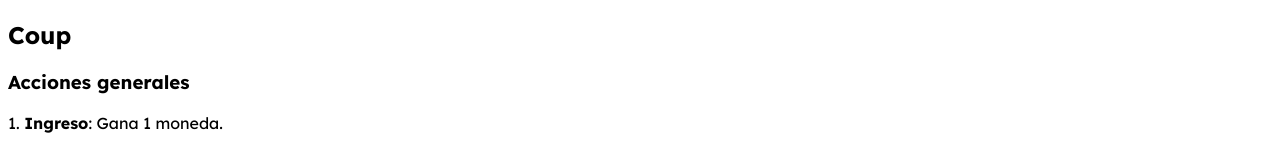
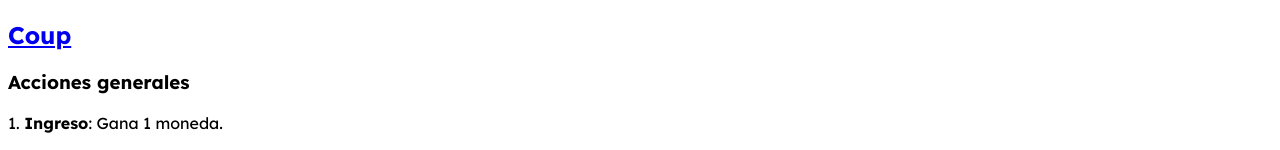
Before and after one commit to luiscastro193/coup, a plain HTML site: page index.html in a window 1280 px wide. Shown: the top 150 px of the page. Drawn offline with Linux system fonts and the light colour scheme.

Commit message:
Quick sharing

```diff
--- a/index.html
+++ b/index.html
@@ -23,7 +23,7 @@
 	</style>
 </head>
 <body>
-	<h2>Coup</h2>
+	<h2><a href="https://luiscastro193.github.io/qr-generator/#https%3A%2F%2Fluiscastro193.github.io%2Fcoup%2F" target="_blank" rel="noopener">Coup</a></h2>
 	<h3>Acciones generales</h3>
 	<ol>
 		<li><strong>Ingreso</strong>: Gana 1 moneda.</li>
```
